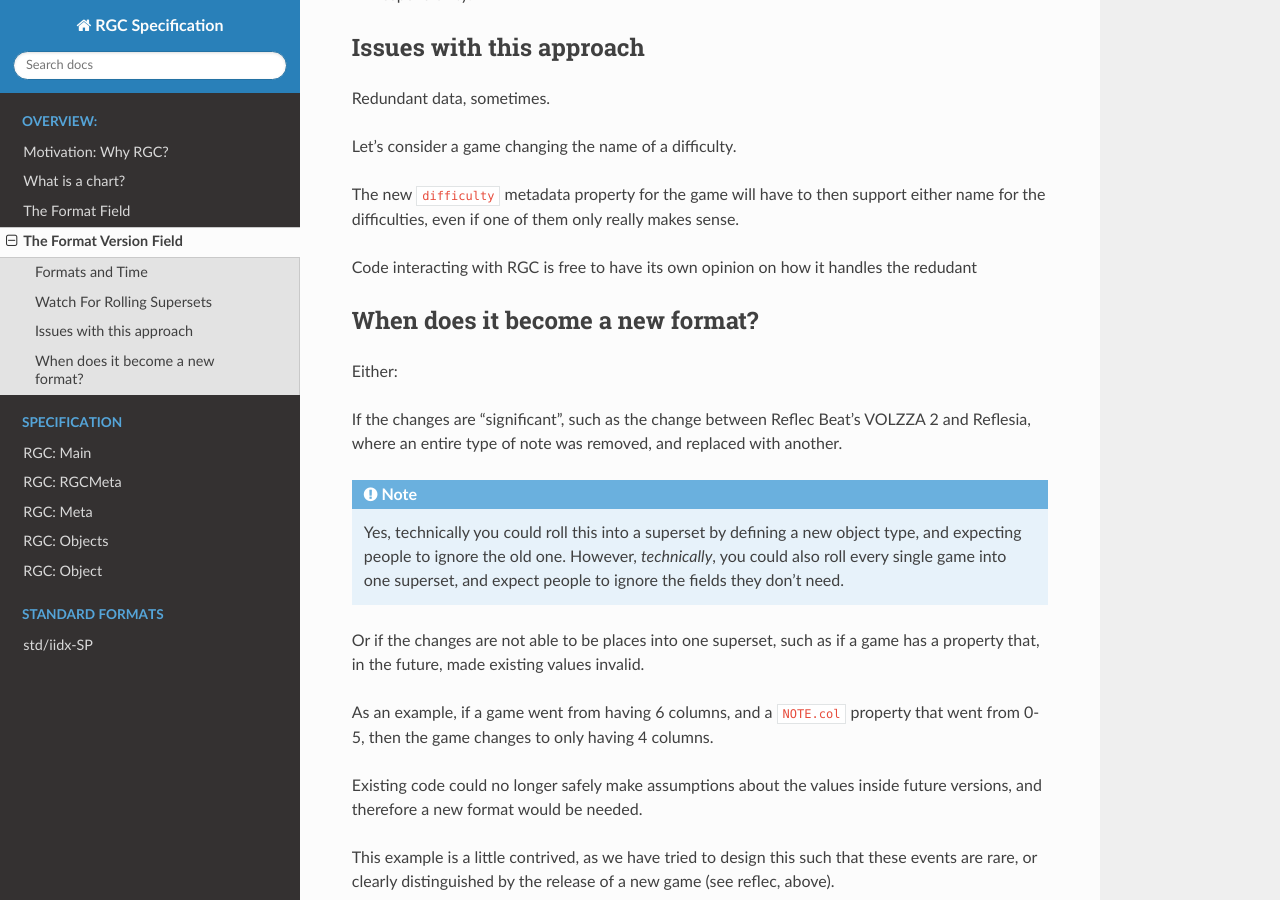
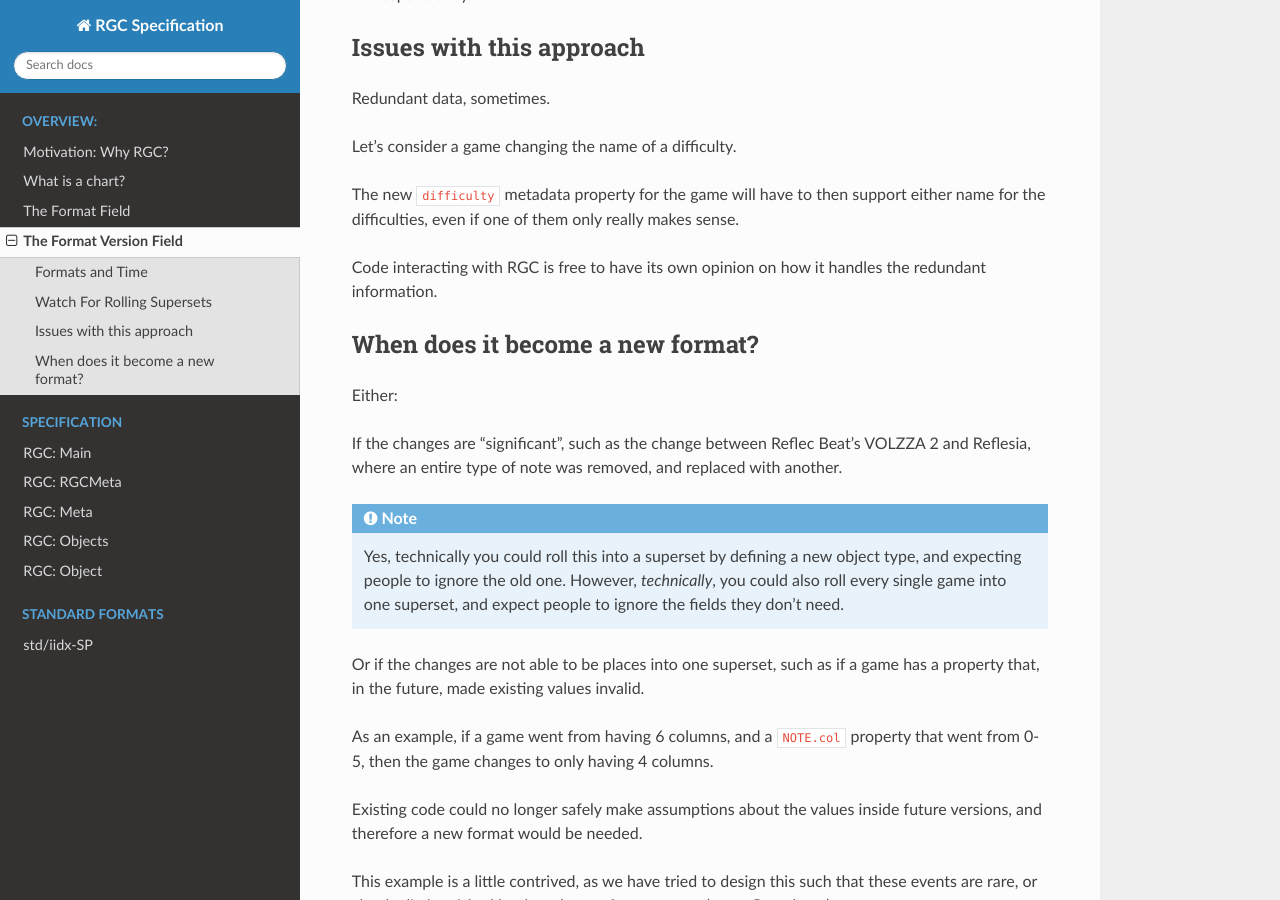
Before and after one commit to TNGStudios/rgc-spec, a Sphinx documentation site: the page built from source/overview/formatversion.rst, in a window 1280 px wide and 900 px high, scrolled down 1373 px. Built offline with Sphinx 7.4.7 and the Read the Docs theme 2.0.0, drawn with Linux system fonts in a browser that asks for light colours.

Commit message:
Fix typo in formatversion

```diff
--- a/source/overview/formatversion.rst
+++ b/source/overview/formatversion.rst
@@ -52,7 +52,7 @@ Let's consider a game changing the name of a difficulty.
 
 The new ``difficulty`` metadata property for the game will have to then support either name for the difficulties, even if one of them only really makes sense.
 
-Code interacting with RGC is free to have its own opinion on how it handles the redudant
+Code interacting with RGC is free to have its own opinion on how it handles the redundant information.
 
 ##################################
 When does it become a new format?
```
